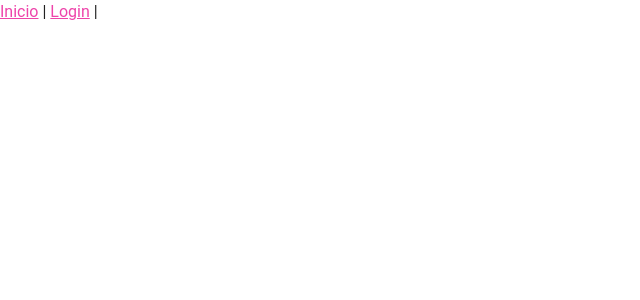
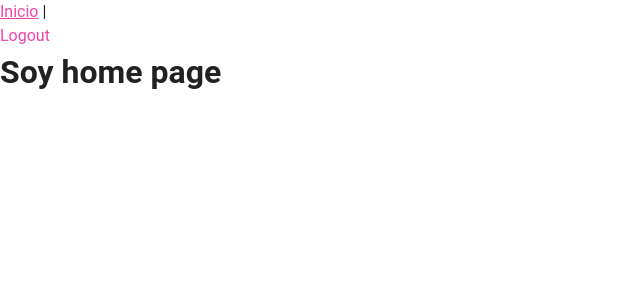
Before and after one commit to Kyo-dev/SimpleVue, a Vue app in the folder client/: page / in a window 1280 px wide. Shown: the top 300 px of the page, without its empty margins (0-640 px from the left). Built offline with nearby package versions, Linux system fonts and the light colour scheme; sample sign-in values are in the browser's storage; a small style sheet from the web is missing.

Commit message:
Proteccion de rutas y login con vuex, store global

```diff
--- a/client/src/App.vue
+++ b/client/src/App.vue
@@ -1,18 +1,39 @@
 <template>
-  <v-app>
+  <!-- <v-app>
     <v-content>
       <router-link to="/Home">Inicio</router-link> |
       <router-link to="/Login">Login</router-link> |
       <router-view/>
     </v-content>
-  </v-app>
+  </v-app> -->
+  <div>
+    <Navbar/>
+  </div>
 </template>
 
 <script>
 
+import Navbar from '../src/views/Navbar'
+// import HelloWorld from '../components/HelloWorld';
+
 export default {
-  name: 'App',
-  data: () => ({
-  }),
-};
+  name: "App",
+  components: {
+    Navbar,
+  },
+  created: function () {
+    this.$http.interceptors.response.use(undefined, function (err) {
+      return new Promise(function (resolve, reject) {
+        if (err.status === 401 && err.config && !err.config.__isRetryRequest) {
+          this.$store.dispatch(logout)
+        }
+        throw err;
+      });
+    });
+  }
+}
 </script>
+
+<style>
+
+</style>
--- /dev/null
+++ b/client/src/components/Home.component.vue
@@ -0,0 +1,9 @@
+<template>
+<div>
+    <h1>Soy home page</h1>
+</div>
+</template>
+
+<script>
+
+</script>
--- /dev/null
+++ b/client/src/components/Navbar.component.vue
@@ -0,0 +1,32 @@
+<template>
+  <v-app>
+    <v-content>
+      <span v-if="isLoggedIn">
+        <router-link to="/">Inicio</router-link> |
+      </span>
+      <v-spacer></v-spacer>
+      <span v-if="!isLoggedIn">
+        <router-link to="/Login">Login</router-link> |
+      </span>
+      <span v-if="isLoggedIn"><a @click="logout">Logout</a>
+      </span>
+      <router-view/>
+    </v-content>
+  </v-app>
+</template>
+
+<script>
+  export default {
+    computed : {
+      isLoggedIn : function(){ return this.$store.getters.isLoggedIn}
+    },
+    methods: {
+      logout: function () {
+        this.$store.dispatch('logout')
+        .then(() => {
+          this.$router.push('/login')
+        })
+      }
+    },
+  }
+</script>
--- a/client/src/router.js
+++ b/client/src/router.js
@@ -1,5 +1,6 @@
 import Vue from 'vue'
 import Router from 'vue-router'
+import store from './store/store'
 
 Vue.use(Router)
 
@@ -10,7 +11,10 @@ let router = new Router({
     {
       path: '/',
       name: 'home',
-      component: () => import(/* webpackChunkName: "about" */ './views/Home.vue')
+      component: () => import(/* webpackChunkName: "about" */ './views/Home.vue'),
+      meta: {
+        requiresAuth: true
+      }
     },
     {
       path: '/login',
--- a/client/src/store/modules/auth.js
+++ b/client/src/store/modules/auth.js
@@ -10,10 +10,10 @@ const getters = {
   authStatus: state => state.status,
 }
 const actions = {
-    login({commit}, user){
+  login({ commit }, user) {
     return new Promise((resolve, reject) => {
-            // commit('auth_request')
-            axios({url: 'http://localhost:4000/api/usuarios/login', data: user, method: 'POST' })
+      commit('auth_request')
+      axios({ url: 'http://localhost:4000/api/usuarios/login', data: user, method: 'POST' })
         .then(resp => {
           const token = resp.data.token
           const user = resp.data.user
@@ -29,7 +29,7 @@ const actions = {
         })
     })
   },
-    logout({commit}){
+  logout({ commit }) {
     return new Promise((resolve, reject) => {
       commit('logout')
       localStorage.removeItem('token')
@@ -38,24 +38,26 @@ const actions = {
     })
   }
 }
-
-const mutatios = {
-    // auth_reSquest(state){
-        // state.status = 'loading'
-    //   },
+const mutations = {
+  auth_request(state){
+  state.status = 'loading'
+},
 auth_success(state, token, user){
   state.status = 'success'
   state.token = token
   state.user = user
 },
-    //   auth_error(state){
-    //     state.status = 'error'
-    //   }
+auth_error(state){
+  state.status = 'error'
+},
+logout(state){
+  state.status = ''
+  state.token = ''
 }
-
+}
 export default {
   state,
   getters,
   actions,
-    mutatios
+  mutations
 }
--- a/client/src/views/Home.vue
+++ b/client/src/views/Home.vue
@@ -1,10 +1,14 @@
 <template>
-
+  <div>
+      <Home/>
+  </div>
 </template>
 <script>
-// import HelloWorld from '../components/HelloWorld';
+import Home from '../components/Home.component.vue';
 
 export default {
-
-};
+  components: {
+    Home
+  }
+}
 </script>
--- /dev/null
+++ b/client/src/views/Navbar.vue
@@ -0,0 +1,17 @@
+<template>
+    <div>
+        <Navbar/>
+    </div>
+</template>
+
+<script>
+import Navbar from "../components/Navbar.component.vue"
+export default {
+    components: {
+        Navbar
+    }
+}
+</script>
+
+<style>
+</style>
```
Lines whose indentation alone changed are shown as unchanged.
